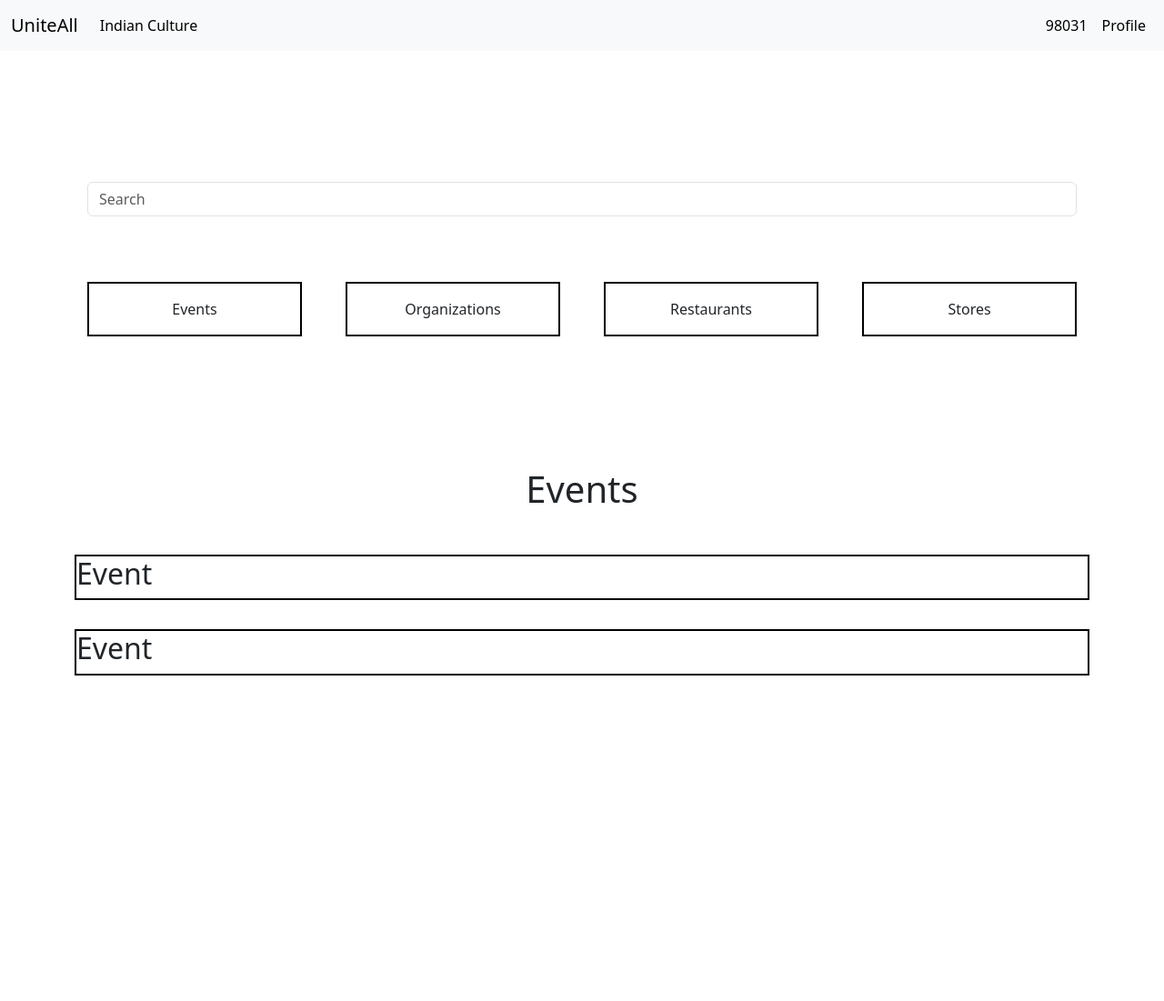
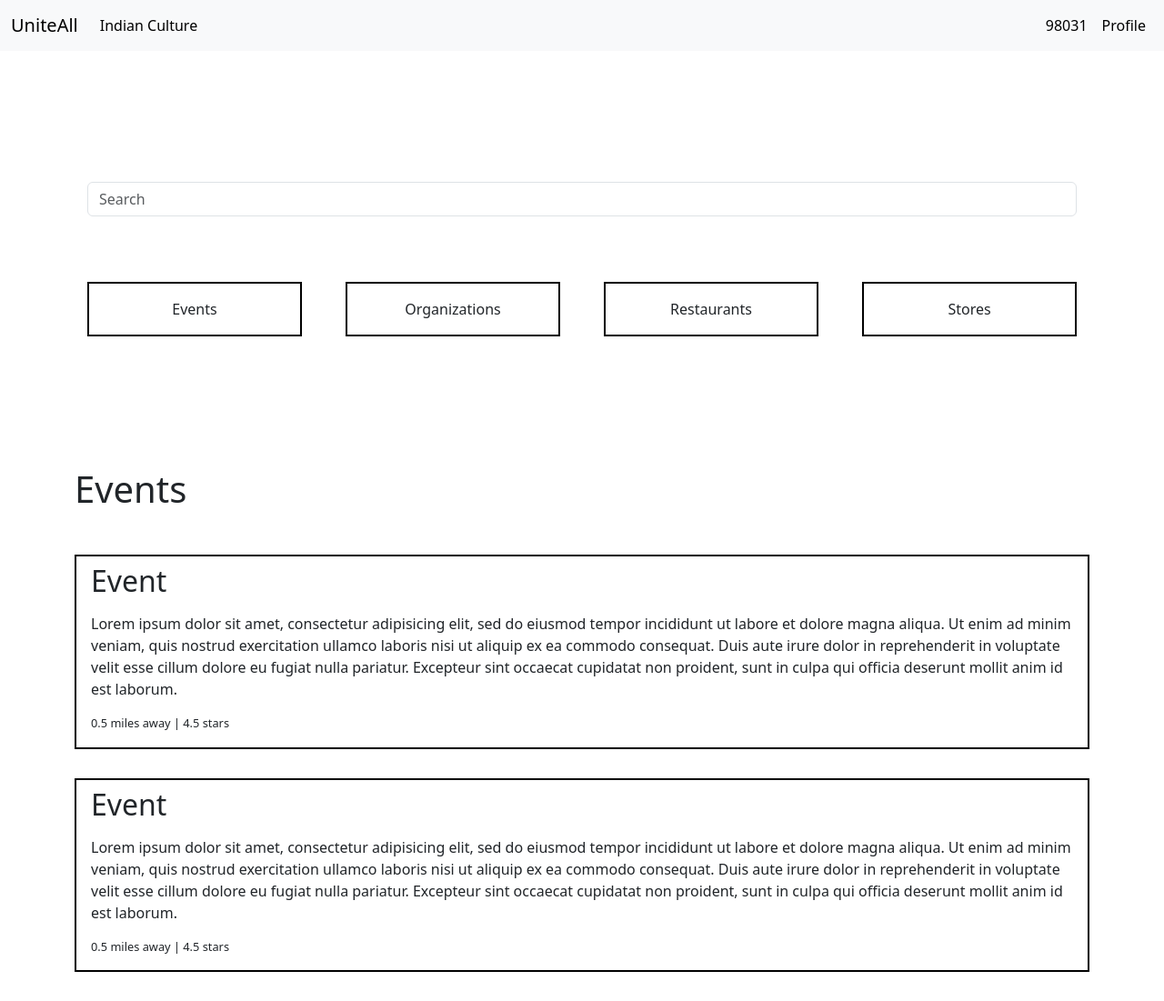
Before and after one commit to shuklanishchal/uniteall.github.io, a plain HTML site: page index.html in a window 1280 px wide. Shown: the whole page at 91% size. Before the commit the page ends 800 px from the top, so only its background shows below. Drawn offline with nearby package versions, Linux system fonts and the light colour scheme.

Commit message:
Added script file, improved on event cards

```diff
--- a/index.html
+++ b/index.html
@@ -2,7 +2,6 @@
 
 <html>
   <head>
-    <script src="https://cdn.jsdelivr.net/npm/bootstrap@5.3.2/dist/js/bootstrap.bundle.min.js" integrity="sha384-C6RzsynM9kWDrMNeT87bh95OGNyZPhcTNXj1NW7RuBCsyN/o0jlpcV8Qyq46cDfL" crossorigin="anonymous"></script>
     <link rel="stylesheet" href="https://cdn.jsdelivr.net/npm/bootstrap@5.3.2/dist/css/bootstrap.min.css" integrity="sha384-T3c6CoIi6uLrA9TneNEoa7RxnatzjcDSCmG1MXxSR1GAsXEV/Dwwykc2MPK8M2HN" crossorigin="anonymous" />
     <link rel="stylesheet" type="text/css" href="style.css" />
   </head>
@@ -47,16 +46,20 @@
         </ul>
       </div>
     </div>
-    <div class="col-md-12 text-center mt-2">
+    <div class="container event-list">
       <div class="mb-5"><h1>Events</h1></div>
-    </div>
-    <div class="container event-list">
       <div class="event">
         <h2>Event</h2>
+        <p>Lorem ipsum dolor sit amet, consectetur adipisicing elit, sed do eiusmod tempor incididunt ut labore et dolore magna aliqua. Ut enim ad minim veniam, quis nostrud exercitation ullamco laboris nisi ut aliquip ex ea commodo consequat. Duis aute irure dolor in reprehenderit in voluptate velit esse cillum dolore eu fugiat nulla pariatur. Excepteur sint occaecat cupidatat non proident, sunt in culpa qui officia deserunt mollit anim id est laborum.</p>
+        <p class="location">0.5 miles away | 4.5 stars</p>
       </div>
       <div class="event">
         <h2>Event</h2>
+        <p>Lorem ipsum dolor sit amet, consectetur adipisicing elit, sed do eiusmod tempor incididunt ut labore et dolore magna aliqua. Ut enim ad minim veniam, quis nostrud exercitation ullamco laboris nisi ut aliquip ex ea commodo consequat. Duis aute irure dolor in reprehenderit in voluptate velit esse cillum dolore eu fugiat nulla pariatur. Excepteur sint occaecat cupidatat non proident, sunt in culpa qui officia deserunt mollit anim id est laborum.</p>
+        <p class="location">0.5 miles away | 4.5 stars</p>
       </div>
     </div>
+    <script type="text/javascript" src="script.js"></script>
+    <script src="https://cdn.jsdelivr.net/npm/bootstrap@5.3.2/dist/js/bootstrap.bundle.min.js" integrity="sha384-C6RzsynM9kWDrMNeT87bh95OGNyZPhcTNXj1NW7RuBCsyN/o0jlpcV8Qyq46cDfL" crossorigin="anonymous"></script>
   </body>
 </html>
--- /dev/null
+++ b/script.js
@@ -0,0 +1 @@
+console.log("Hello World");
--- a/style.css
+++ b/style.css
@@ -17,3 +17,23 @@
   border: 2px solid black;
   margin-bottom: 2rem;
 }
+
+.event h1 {
+  padding-left: 1.5rem;
+}
+
+.event h2 {
+  margin-top: 0.5rem;
+  padding-left: 1rem;
+  margin-bottom: 1rem;
+}
+
+.event p {
+  padding-left: 1rem;
+  padding-right: 1rem;
+}
+
+.location {
+  font-size: 0.8rem;
+  align-items: baseline;
+}
```
